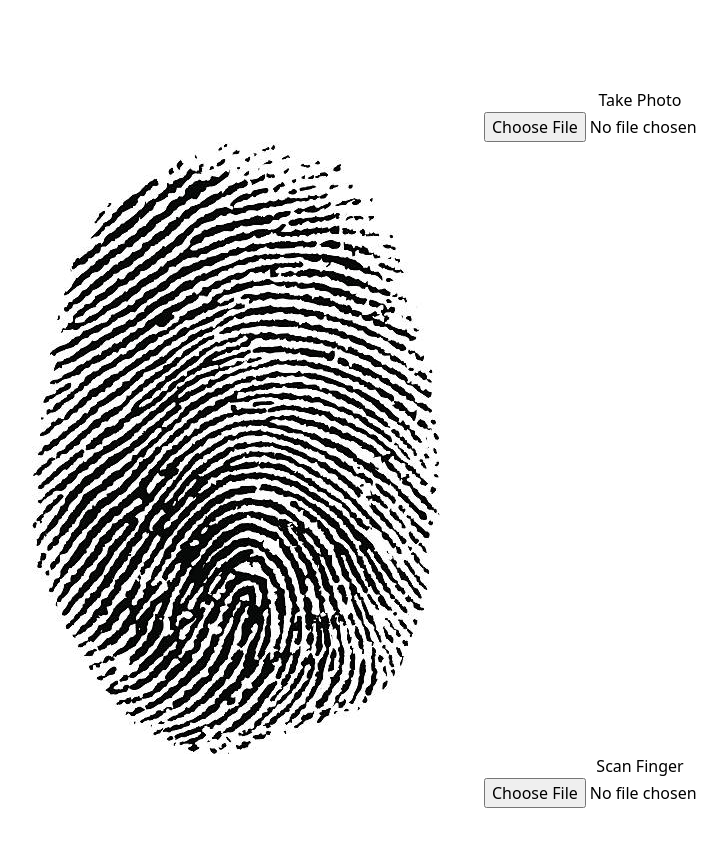
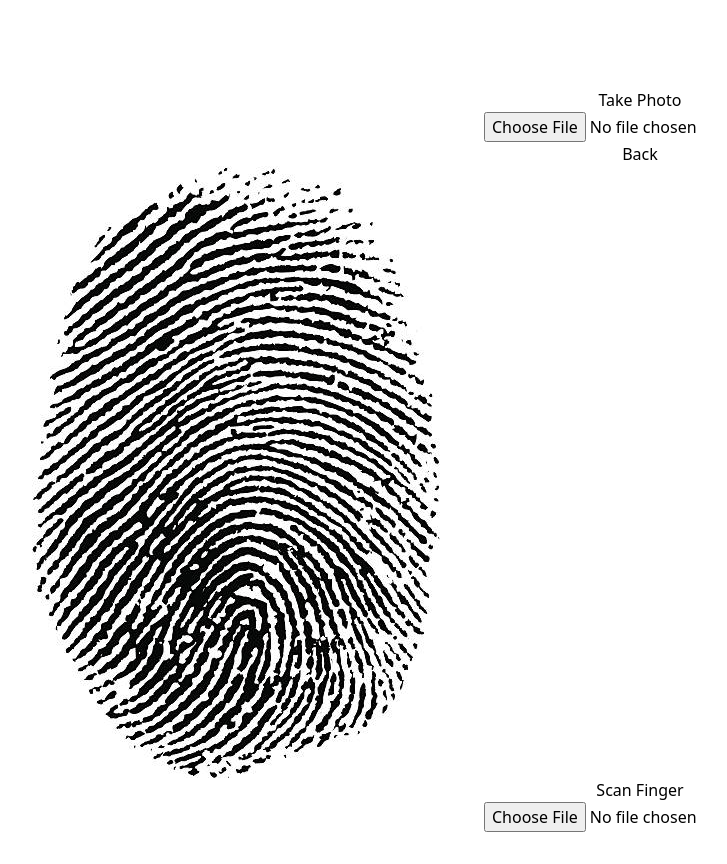
Before and after one commit to Subhamay-Dey/Biometrics, a React (Vite) app in the folder client/: page / in a window 1280 px wide. Shown: the part 394-1258 px from the top of the page, without its empty margins (0-727 px from the left). Before the commit the page ends 1234 px from the top, so only its background shows below. Built offline with nearby package versions, Linux system fonts and the light colour scheme.

Commit message:
Biometric part also completed -- Now heading to the backend part

```diff
--- a/client/src/components/Home.jsx
+++ b/client/src/components/Home.jsx
@@ -15,7 +15,15 @@ function Home() {
       setImage(e.target.files[0])
   }
 
+  const [biometric, setbiometric] = useState("");
+  function handleBiometric(e) {
+    console.log(e.target.files);
+    setbiometric( e.target.files[0])
+  }
+
   const imageRef = useRef(null);
+
+  const biometricRef = useRef(null);
 
     const [buttonPopup, setPopup] = useState(false);
 
@@ -25,18 +33,19 @@ function Home() {
 
   return (
     <div className='flex w-full h-screen justify-center items-center gap-[2px] relative'>
-    <div className='w-80 h-[450px] border-[2px] border-sky-400 bg-white' >
-      <div className='w-full h-[300px] p-4 overflow-hidden'>
-        {image ? <img className='' src={URL.createObjectURL(image)} alt="" size={10}  /> : <img src={img1} alt="" size={10} />}
+    <div className='w-80 h-[460px] border-[2px] border-sky-400 bg-white' >
+      <div className='w-full h-[300px] p-4 overflow-hidden flex justify-center items-center'>
+        {image ? <img className='w-[300px] p-4 flex justify-center items-center' src={URL.createObjectURL(image)} alt="" size={10}  /> : <img src={img1} alt="" size={10} />}
         </div>
 
-        <div className='w-[316px] absolute top-[60%]'>
+        <div className='w-[316px] absolute top-[58%]'>
           <button className='w-full h-[40px]  bg-sky-400 text-white'>Take Photo</button>
           <div className='w-full mt-6 flex justify-center items-center'>
             <div className='w-[200px] flex justify-center items-center leading-none whitespace-normal'>
               <input type="file" name='file' ref={imageRef} onChange={handleImage}/>
             </div>
           </div>
+          <button className='px-5 h-[30px] font-semibold rounded-lg mt-4 bg-gradient-to-r from-green-500 to-green-300'>Back</button>
         </div>
     </div>
     <div className='absolute top-18 left-18'>
@@ -44,16 +53,24 @@ function Home() {
 
         </Popup>
     </div>
-    <div className='w-96 h-[450px] border-[2px] border-sky-400 bg-white'>
-        <img src={img2} alt="" className='w-[200px] h-[300px] flex justify-center items-center ml-20'/>
-        <button className='w-full h-[40px] mt-4 bg-sky-400 text-white' onClick={() => setPopup(true)}>Scan Finger</button>
-        <div className='w-full  mt-6 flex justify-center items-center'>
-        <div className='w-[200px] flex justify-center items-center leading-none whitespace-normal'>
-    <input type="file" name='file'/>
-    </div>
+    <div className='w-96 h-[460px] border-[2px] border-sky-400 bg-white'>
+      <div className='w-full h-[300px] p-4 overflow-hidden flex justify-center items-center'>
+        {biometric ? <img className='w-[300px] p-4 flex justify-center items-center' src={URL.createObjectURL(biometric)} alt="" size={10} /> : <img src={img2} alt="" className='w-[212px] h-[260px] p-4'/>}
+      </div>
+        <div className='w-absolute top-[58%]'>
+          <button className='w-full h-[40px] bg-sky-400 text-white' onClick={() => setPopup(true)}>Scan Finger</button>
+          <div className='w-full  mt-6 flex justify-center items-center'>
+          <div className='w-[200px] flex justify-center items-center leading-none whitespace-normal'>
+            <input type="file" name='file' ref={biometricRef} onChange={handleBiometric}/>
+          </div>
+          </div>
         </div>
 
+
+
     </div>
+
+
     </div>
 
   )
--- a/client/src/components/popup.jsx
+++ b/client/src/components/popup.jsx
@@ -1,15 +1,15 @@
 import React from 'react';
-import img3 from "../images/biometric_img.jpg"
+import img3 from "../images/finger_scan.png"
 
 function Popup(props) {
   return (props.trigger) ? (
-    <div className='w-[400px] h-[400px] bg-white border-[2px] border-sky-600 flex justify-evenly relative'>
-        <img src={img3} alt="" />
+    <div className='w-[400px] h-[400px] bg-white border-sky-600 flex justify-evenly relative shadow-2xl'>
+        <div className='w-[280px]'><img src={img3} alt="" /></div>
     <div className='absolute top-80 flex justify-evenly gap-6'>
-        <button className='px-5 py-2 rounded-lg border-black border-[2px] bg-white'>Scan</button>
-        <button className='px-5 py-2 bg-purple-500 text-white rounded-md' onClick={() => props.setTrigger(false)}>Cancel</button>
+        <button className='px-5 py-2 rounded-lg  bg-gradient-to-r from-orange-400 to-red-400 text-white font-semibold'>Scan</button>
+        <button className='px-5 py-2 bg-purple-500 rounded-md text-white font-semibold' onClick={() => props.setTrigger(false)}>Cancel</button>
         {props.children}
-        <button className='px-5 py-2 rounded-lg border-black border-[2px] bg-white'>Verify</button>
+        <button className='px-5 py-2 rounded-lg bg-gradient-to-r from-blue-400 to-blue-700 text-white font-semibold'>Verify</button>
     </div>
     </div>
   ) : "";
```
Also changed, not shown: client/src/images/finger_scan.png (added).
